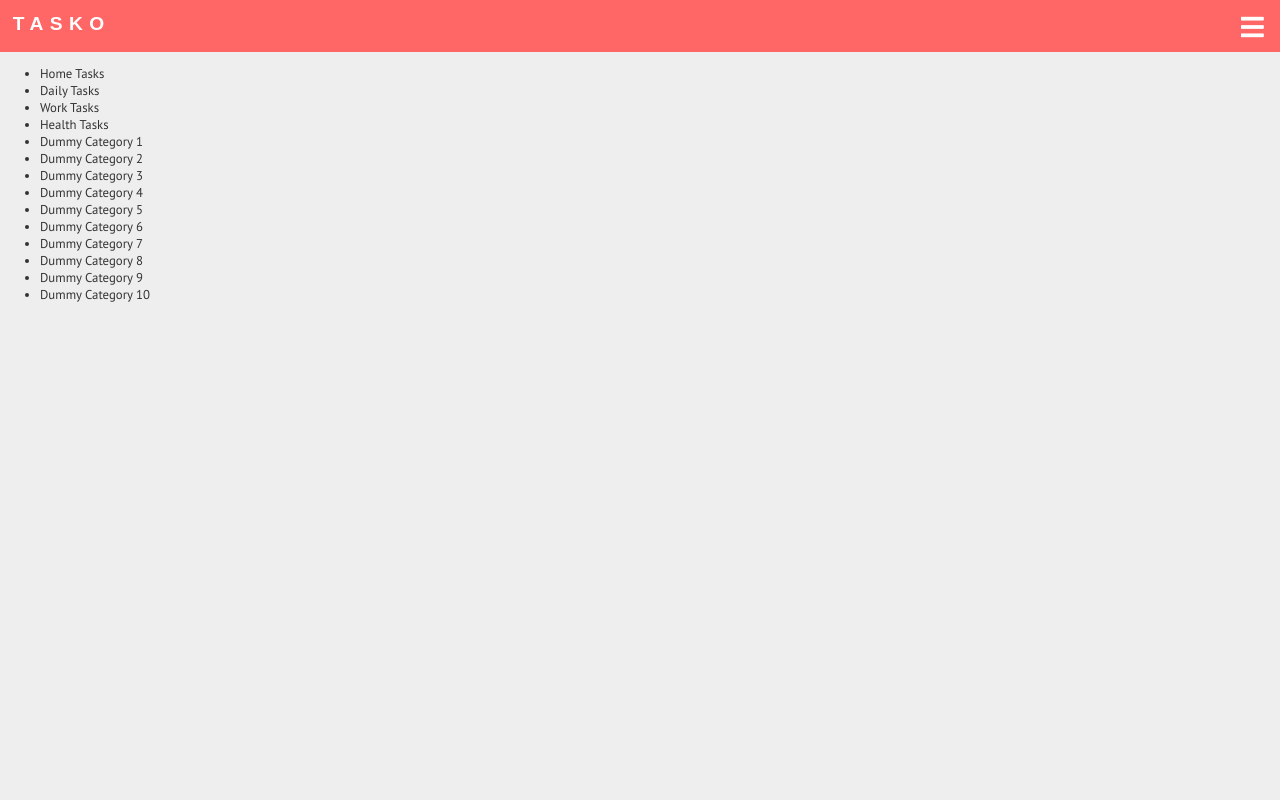
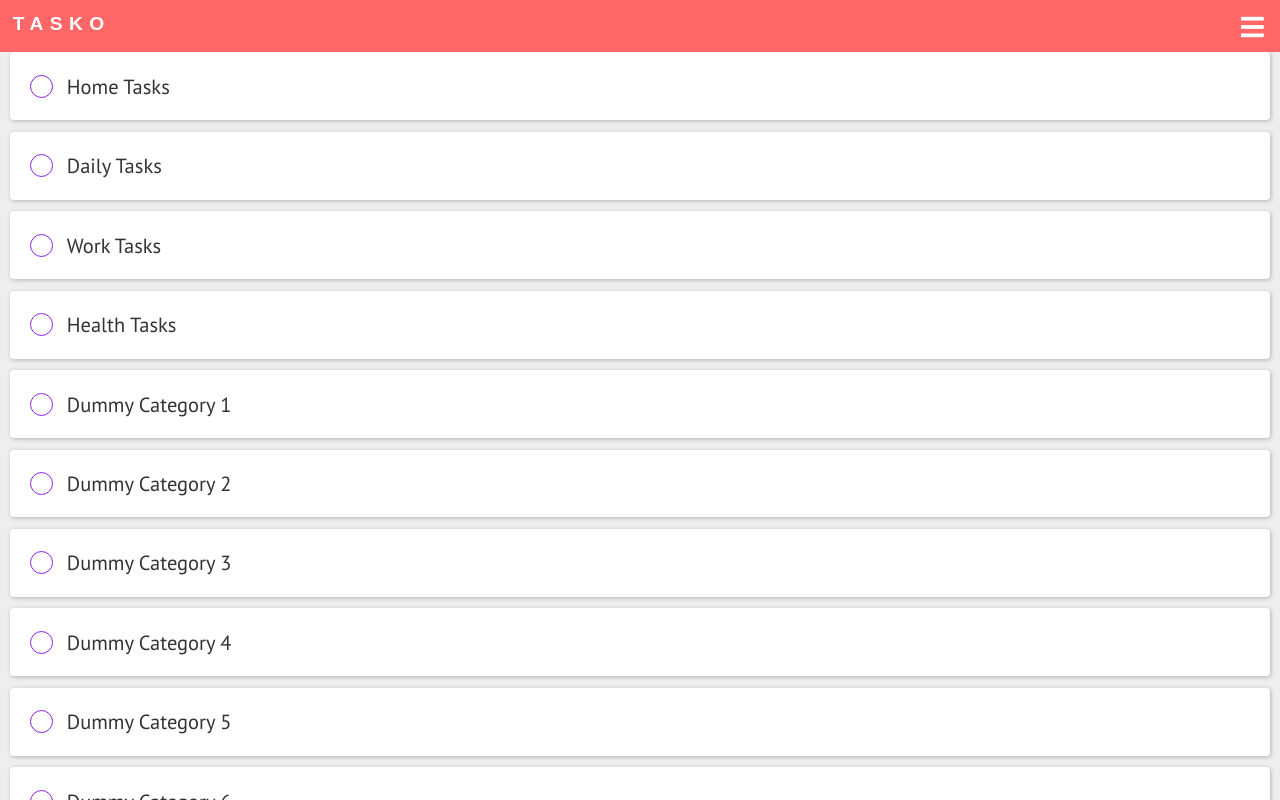
Before and after one commit to cod3rboy/tasko, a Vue app: page /categories/manage in a window 1280 px wide. Built offline with nearby package versions, Linux system fonts and the light colour scheme; a web font is replaced by a local one.

Commit message:
Added CategoryListItem component.

```diff
--- a/src/components/category/CategoryListItem.vue
+++ b/src/components/category/CategoryListItem.vue
@@ -0,0 +1,21 @@
+<template>
+  <base-card>
+    <base-selectable-list-item>
+      {{ category.name }}
+    </base-selectable-list-item>
+  </base-card>
+</template>
+
+<script>
+export default {
+  props: {
+    category: {
+      type: Object,
+      required: true,
+      default: null,
+    },
+  },
+};
+</script>
+
+<style scoped></style>
--- a/src/pages/ManageCategories.vue
+++ b/src/pages/ManageCategories.vue
@@ -1,15 +1,23 @@
 <template>
-  <div class="card-container">
-    <ul>
-      <li v-for="category in categories" :key="category.id">
-        {{ category.name }}
-      </li>
-    </ul>
-  </div>
+  <ul>
+    <li class="category-item" v-for="category in categories" :key="category.id">
+      <category-list-item :category="category"></category-list-item>
+    </li>
+  </ul>
 </template>
 
 <script>
+import CategoryListItem from "../components/category/CategoryListItem.vue";
+
 export default {
+  components: {
+    CategoryListItem,
+  },
+  data() {
+    return {
+      selectedItems: [],
+    };
+  },
   computed: {
     categories() {
       return this.$store.getters["category/categories"];
@@ -19,5 +27,20 @@ export default {
 </script>
 
 <style scoped>
-
+ul {
+  display: grid;
+  grid-template-columns: 1fr;
+  grid-auto-rows: 1fr;
+  grid-gap: 0.6em;
+  list-style: none;
+  font-size: 1.5rem;
+  padding: 0;
+  margin: 0;
+  max-height: 100%;
+  overflow: hidden auto;
+}
+.category-item {
+  position: relative;
+  margin: 0 0.5em;
+}
 </style>
```
